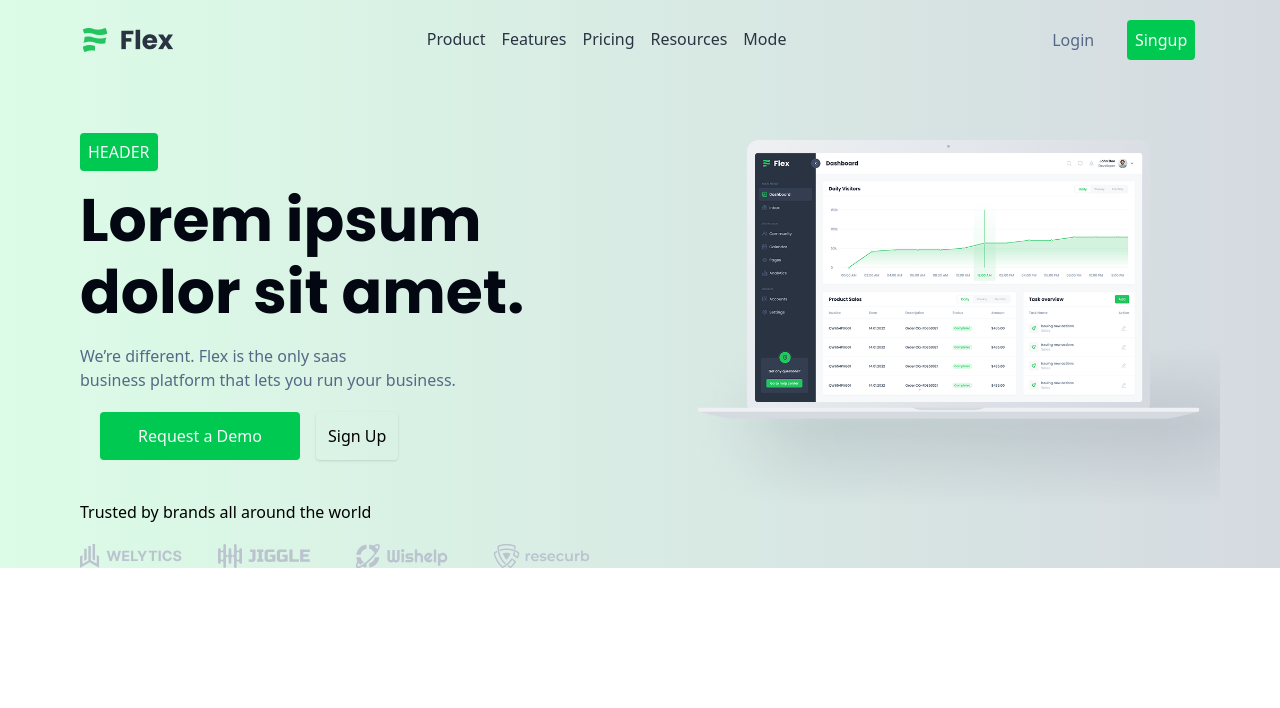
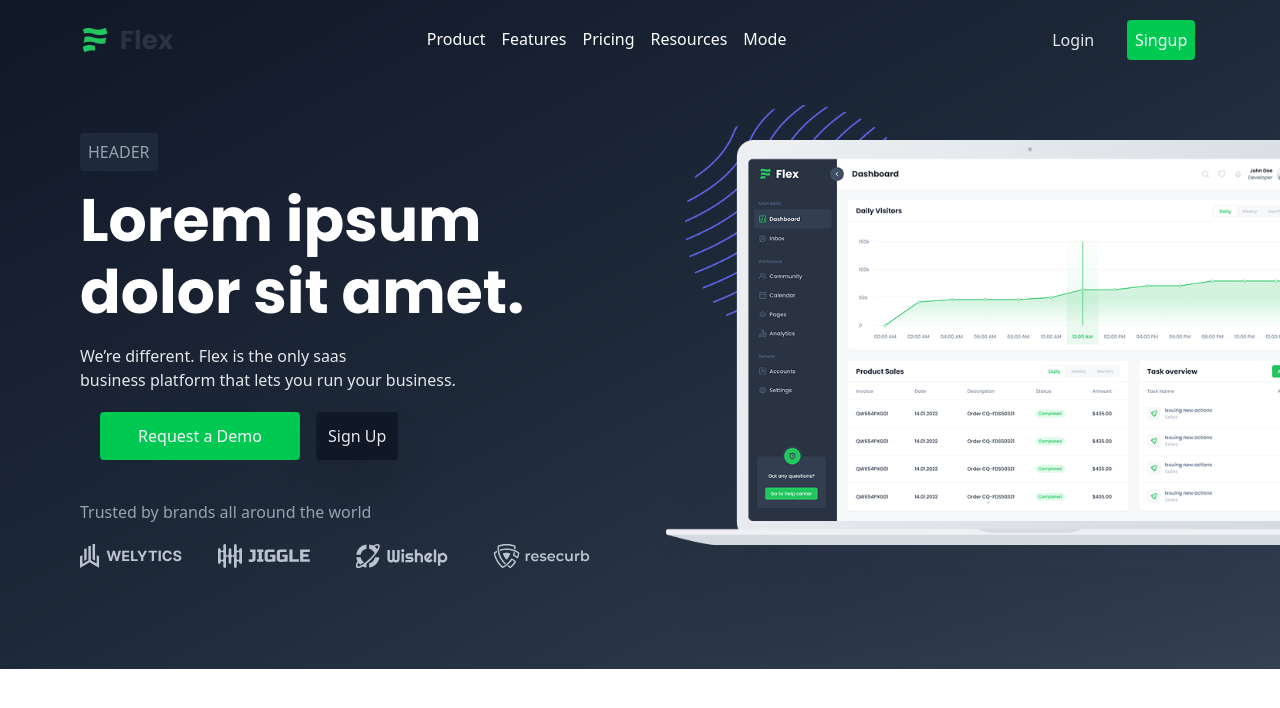
Before and after one commit to jumhuur/Flex-react-tailwindcss, a React (Vite) app: page / in a window 1280 px wide. Shown: the top 708 px of the page. Built offline with nearby package versions, Linux system fonts and the light colour scheme.

Commit message:
done dark and light mode reactjs and tailwind css

```diff
--- a/index.html
+++ b/index.html
@@ -5,10 +5,10 @@
     <link rel="icon" type="image/svg+xml" href="/vite.svg" />
     <meta name="viewport" content="width=device-width, initial-scale=1.0" />
     <title>Flex - A small business is only as good as its tools</title>
-    <link rel="icon" type="image/x-icon" href="/public/Images/Favicon.svg" />
+    <link rel="icon" type="image/x-icon" href="/Images/Favicon.svg" />
   </head>
   <body>
-    <div id="root"></div>
+    <div id="root" class="dark"></div>
     <script type="module" src="/src/main.tsx"></script>
   </body>
 </html>
--- a/src/App.tsx
+++ b/src/App.tsx
@@ -3,7 +3,7 @@ import Nav from "./components/Nav/nav";
 function App() {
   return (
     <>
-      <div className="bg-gradient-to-r from-green-100 to-gray-200">
+      <div className="dark:bg-gradient-to-br from-gray-900 via-gray-800 to-gray-700">
         <Nav />
         <HeroSection />
       </div>
--- a/src/components/Hero/Hero.tsx
+++ b/src/components/Hero/Hero.tsx
@@ -1,17 +1,17 @@
 const HeroSection = () => {
   return (
     <>
-      <div>
-        <div className="container ">
+      <div className="overflow-hidden">
+        <div className="container">
           <div className="grid lg:grid-cols-2 lg:grid-rows-1 mt-15 ml-5 gap-10">
             <div>
-              <span className="text-gray-50 text-center p-2 rounded bg-green-500">
+              <span className="dark:bg-gray-800 dark:shadow-4xl dark:text-gray-400 text-gray-50 text-center p-2 rounded bg-green-500">
                 HEADER
               </span>
-              <h2 className="text-6xl text-gray-950 fonBold mt-5 leading-18">
+              <h2 className="dark:text-white text-6xl text-gray-950 fonBold mt-5 leading-18">
                 Lorem ipsum dolor sit amet.
               </h2>
-              <p className="text-base text-gray-500 mt-4">
+              <p className="dark:text-gray-200 text-base text-gray-500 mt-4">
                 We’re different. Flex is the only saas
                 <br />
                 business platform that lets you run your business.
@@ -20,12 +20,12 @@ const HeroSection = () => {
                 <button className="bg-green-500 text-gray-50 p-3 w-[200px] rounded cursor-pointer hover:bg-green-600  transition duration-300">
                   Request a Demo
                 </button>
-                <button className="cursor-pointer shadow p-3  hover:bg-green-600 transition duration-300 hover:text-gray-50 rounded transition-colors duration-300">
+                <button className="cursor-pointer shadow-2xl p-3 dark:bg-gray-900 dark:text-gray-200  hover:bg-green-600 transition duration-300 hover:text-gray-50 rounded transition-colors duration-300">
                   Sign Up
                 </button>
               </div>
               <div>
-                <p className="text-base text-shadow-gray-400 mt-5 mb-5">
+                <p className="text-base text-gray-400 mt-5 mb-5">
                   Trusted by brands all around the world
                 </p>
                 <div className="grid grid-cols-4 grid-rows-1">
@@ -36,8 +36,15 @@ const HeroSection = () => {
                 </div>
               </div>
             </div>
-            <div>
-              <img src="/Images/Hero1.png" className="w-[944px]" />
+            <div className="w-full flex justify-center items-center translate-x-20 relative">
+              <img
+                src="/Images/Hero1.png"
+                className="max-w-[800px] block z-10"
+              />
+              <img
+                src="/Images/Parr.png"
+                className="block absolute z-0 w-60 he-60 -translate-x-55 -translate-y-45"
+              />
             </div>
           </div>
         </div>
--- a/src/components/Nav/nav.tsx
+++ b/src/components/Nav/nav.tsx
@@ -1,17 +1,18 @@
 import { Link } from "react-router-dom";
 const Nav = () => {
+  // const [dark, setdark] = useState<boolean>(false);
   return (
-    <nav className="dark:bg-gray-500">
+    <nav className="dark:text-white">
       <div className="container h-[80px]">
         <div className="grid lg:grid-cols-[1fr_6fr_1.5fr] gap-3">
           <div className="flex justify-center items-center">
             <img src="/Images/Logo.png" />
           </div>
           <div>
-            <ul className="h-[80px] flex justify-center items-center space-x-4">
+            <ul className="h-[80px]  flex justify-center items-center space-x-4">
               <li className=" flex justify-center items-center border-b-2 border-transparent hover:border-b-2 hover:border-green-500 transition duration-300 ">
                 <Link
-                  className="text-base text-gray-900 hover:text-gray-900 transition duration-300 capitalize"
+                  className="text-base text-gray-900 dark:text-white hover:text-gray-900 transition duration-300 capitalize"
                   to={"#"}
                 >
                   Product
@@ -19,7 +20,7 @@ const Nav = () => {
               </li>
               <li className="flex justify-center items-center border-b-2 border-transparent hover:border-b-2 hover:border-green-500 transition duration-300">
                 <Link
-                  className="text-base text-gray-900 hover:text-gray-900 transition-colors duration-300 capitalize"
+                  className="text-base text-gray-900 dark:text-white hover:text-gray-900  transition-colors duration-300 capitalize"
                   to={"#"}
                 >
                   Features
@@ -27,7 +28,7 @@ const Nav = () => {
               </li>
               <li className="flex justify-center items-center border-b-2 border-transparent hover:border-b-2 hover:border-green-500 transition duration-300 ">
                 <Link
-                  className="text-base text-gray-900 hover:text-gray-900 transition-colors duration-300 capitalize"
+                  className="text-base text-gray-900 dark:text-white hover:text-gray-900  transition-colors duration-300 capitalize"
                   to={"#"}
                 >
                   Pricing
@@ -35,7 +36,7 @@ const Nav = () => {
               </li>
               <li className="flex justify-center items-center border-b-2 border-transparent hover:border-b-2 hover:border-green-500 transition duration-300 ">
                 <Link
-                  className="text-base text-gray-900 hover:text-gray-900 transition-colors duration-300 capitalize"
+                  className="text-base text-gray-900 dark:text-white hover:text-gray-900  transition-colors duration-300 capitalize"
                   to={"#"}
                 >
                   Resources
@@ -44,7 +45,7 @@ const Nav = () => {
 
               <li className="flex justify-center items-center border-b-2 border-transparent hover:border-b-2 hover:border-green-500 transition duration-300 ">
                 <Link
-                  className="text-base text-gray-900 hover:text-gray-900 transition-colors duration-300 capitalize"
+                  className="text-base text-gray-900 dark:text-white hover:text-gray-900 dark:text-white transition-colors duration-300 capitalize"
                   to={"#"}
                 >
                   Mode
@@ -52,8 +53,8 @@ const Nav = () => {
               </li>
             </ul>
           </div>
-          <div className="flex justify-evenly items-center">
-            <button className="text-gray-500 text-base rounded p-2 capitalize cursor-pointer">
+          <div className="h-[80px] flex justify-evenly items-center">
+            <button className="dark:text-gray-200 dark:hover:bg-gray-900 hover:bg-gray-500 transition-all duration-300 text-gray-500 text-base rounded p-2 capitalize cursor-pointer">
               Login
             </button>
             <button className="bg-green-500 text-gray-50 text-base rounded p-2 cursor-pointer capitalize">
--- a/src/index.css
+++ b/src/index.css
@@ -13,31 +13,6 @@
   font-family: Myfont;
 } */
 
-@theme {
-  --color-gray-50: #f7f8f9;
-  --color-gray-100: #eef0f3;
-  --color-gray-200: #d5dae1;
-  --color-gray-300: #bbc3cf;
-  --color-gray-400: #8896ab;
-  --color-gray-500: #556987;
-  --color-gray-600: #4d5f7a;
-  --color-gray-700: #404f65;
-  --color-gray-800: #333f51;
-  --color-gray-900: #2a3342;
-  --color-Qariib: #ddeeff;
-
-  ----color-green-50: #f0fdf4;
-  ----color-green-100: #dcfce7;
-  ----color-green-200: #bbf7d0;
-  ----color-green-300: #86efac;
-  ----color-green-400: #4ade80;
-  ----color-green-500: #22c55e;
-  ----color-green-600: #16a34a;
-  ----color-green-700: #15803d;
-  ----color-green-800: #166534;
-  ----color-green-900: #166534;
-}
-
 @utility container {
   padding-left: 20px;
   padding-right: 20px;
```
Also changed, not shown: public/Images/Parr.png (added).
